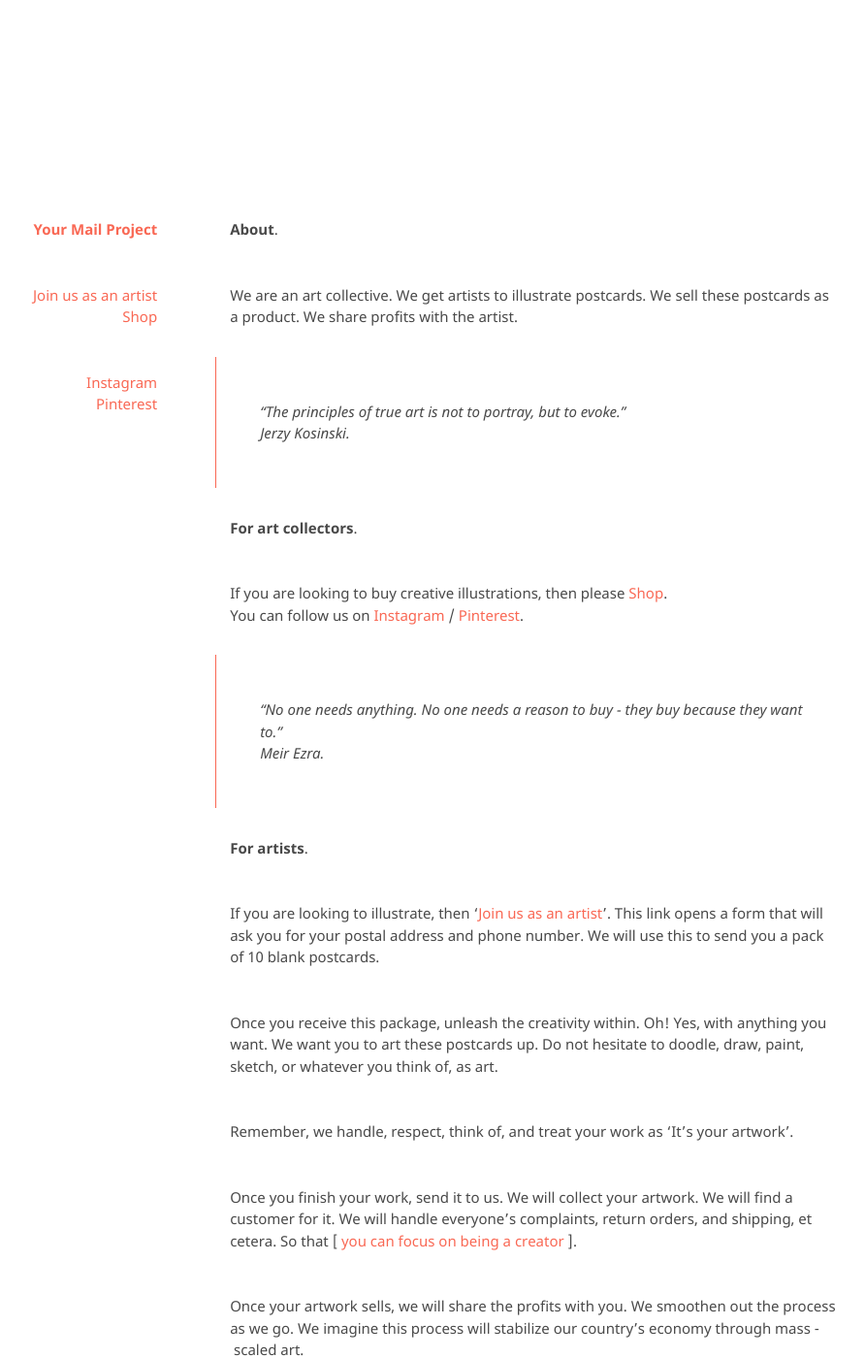
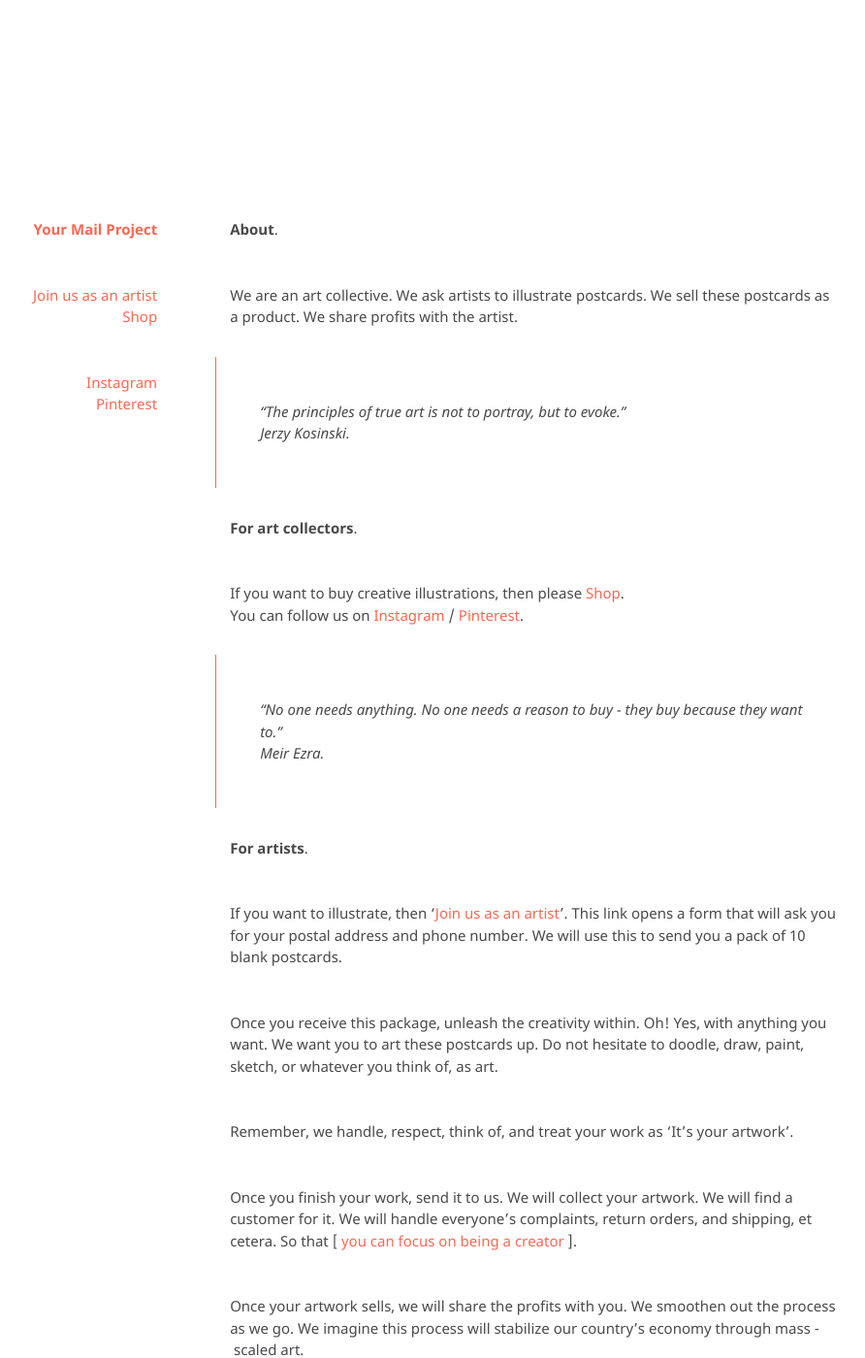
Before and after one commit to kvshvlin/yourmailproject, a Jekyll site: the page built from index.md, in a window 1280 px wide and 1400 px high. Shown: the whole window at 97% size, without its empty margins (191-1083 px from the left). Built offline with Jekyll 4.4.1, drawn with Linux system fonts in a browser that asks for light colours; our own code applies the rules of GitHub Pages for plain Markdown files.

Commit message:
Update index.md

```diff
--- a/index.md
+++ b/index.md
@@ -1,13 +1,13 @@
 **About**.
 
-We are an art collective. We get artists to illustrate postcards. We sell these postcards as a product. We share profits with the artist.
+We are an art collective. We ask artists to illustrate postcards. We sell these postcards as a product. We share profits with the artist.
 
 > "The principles of true art is not to portray, but to evoke."
 > Jerzy Kosinski.
 
 **For art collectors**.
 
-If you are looking to buy creative illustrations, then please <a href="https://yourmailproject.stores.instamojo.com" target="_blank">Shop</a>.
+If you want to buy creative illustrations, then please <a href="https://yourmailproject.stores.instamojo.com" target="_blank">Shop</a>.
 You can follow us on <a href="https://www.instagram.com/yourmailproject" target="_blank">Instagram</a> / <a href="https://in.pinterest.com/yourmailproject" target="_blank">Pinterest</a>.
 
 > "No one needs anything. No one needs a reason to buy - they buy because they want to."
@@ -15,7 +15,7 @@
 
 **For artists**.
 
-If you are looking to illustrate, then '<a href="https://yourmailproject.typeform.com/to/krhWpQJZ" target="_blank">Join us as an artist</a>'. This link opens a form that will ask you for your postal address and phone number. We will use this to send you a pack of 10 blank postcards.
+If you want to illustrate, then '<a href="https://yourmailproject.typeform.com/to/krhWpQJZ" target="_blank">Join us as an artist</a>'. This link opens a form that will ask you for your postal address and phone number. We will use this to send you a pack of 10 blank postcards.
 
 Once you receive this package, unleash the creativity within. Oh! Yes, with anything you want. We want you to art these postcards up. Do not hesitate to doodle, draw, paint, sketch, or whatever you think of, as art.
 
```
